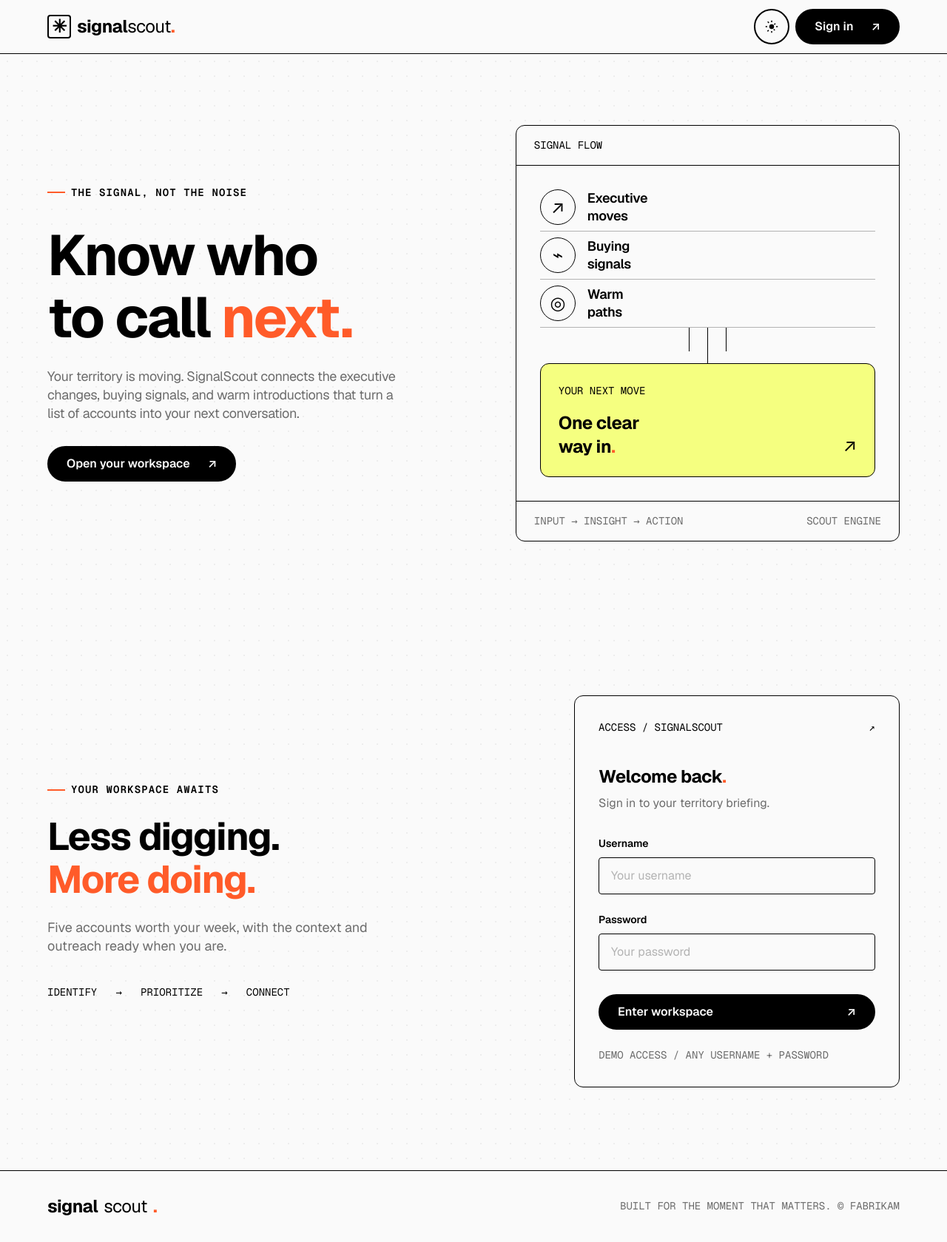
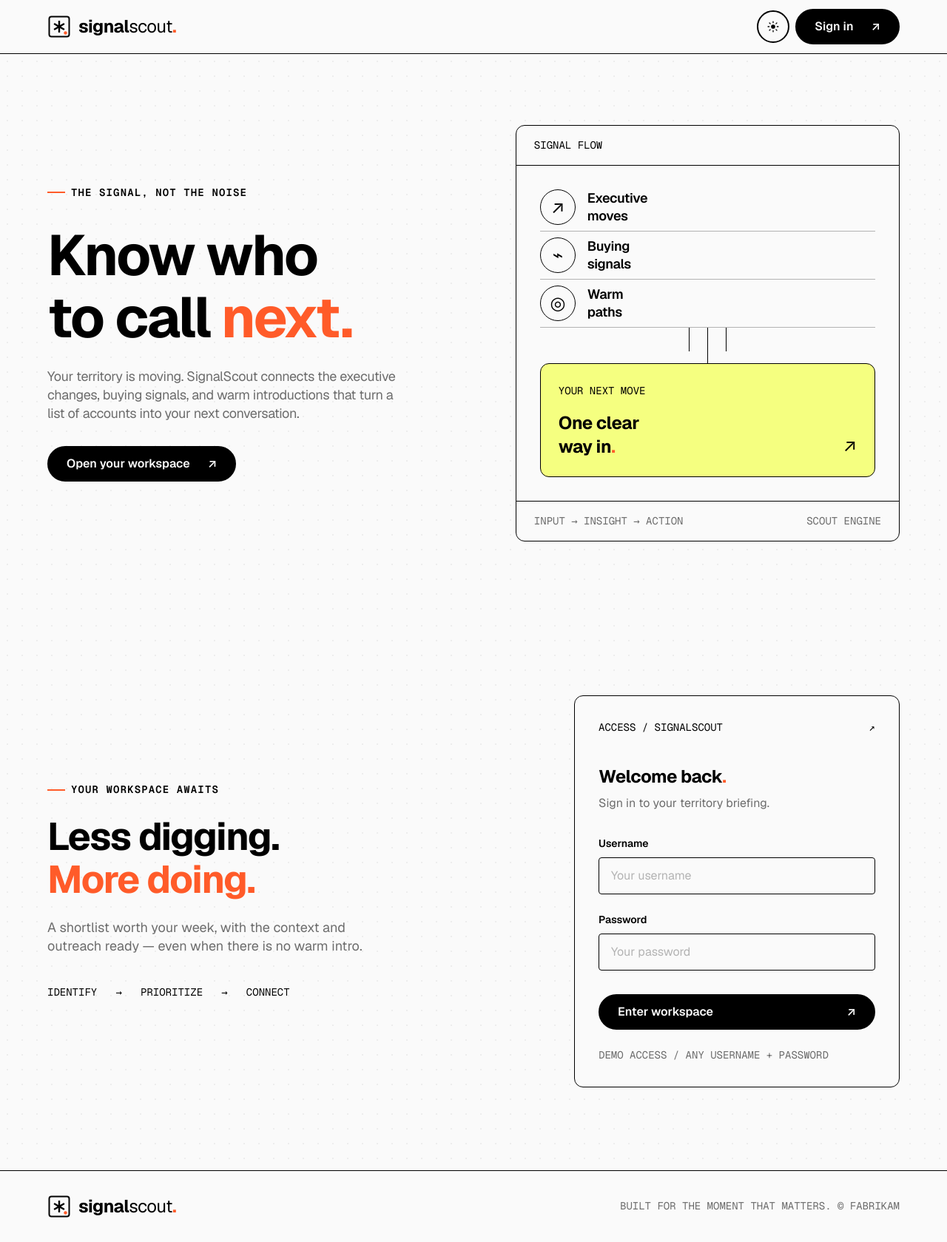
Before and after one commit to beefjuixe/SignalScout, a FastAPI app: page / in a window 1280 px wide. Shown: the whole page at 74% size. Run offline with FastAPI, Linux system fonts and the light colour scheme; some libraries are stand-ins or nearby versions.

Commit message:
Add a no-warm-path account, reset the shortlist to five, and make the brand mark and theme toggle consistent.
Co-authored-by: Cursor <cursoragent@cursor.com>

````diff
--- a/main.py
+++ b/main.py
@@ -139,52 +139,6 @@ If a 25-min architecture working session is useful, I'll keep it engineer-only.
             _trace("14:05:03.918", "draft_generation", "llm.compose_outreach", {"voice": "peer_pm"}, "OK — intro + technical variants"),
         ],
     },
-    "garchomp_defense": {
-        "id": "garchomp_defense",
-        "name": "Garchomp Defense",
-        "industry": "Aerospace & Defense",
-        "size": "8,600 employees · Public",
-        "badges": ["🛡️ CMMC Deadline", "OT/IT Convergence"],
-        "target_lead": {
-            "name": "Cillian Murphy",
-            "title": "CISO",
-            "tenure": "2.4 years in seat",
-            "previous_role": "Head of Cyber, North Atlantic Systems",
-            "focus_areas": ["CMMC L2 evidence", "OT segmentation", "National-cloud landing zone"],
-        },
-        "warm_path": {
-            "internal_contact": "Marcus Cole",
-            "internal_title": "Director, Public Sector Engineering",
-            "relationship_overlap": "Marcus and Cillian served on the same CMMC working group. Marcus can speak evidence packages, not product slogans.",
-            "score_label": "HIGH",
-            "score": 0.78,
-        },
-        "outreach": {
-            "intro_request": """Marcus — Garchomp's CMMC L2 date moved up a quarter. Cillian Murphy is still CISO.
-
-You two sat on the CMMC WG together (score 0.78). Could you offer a 30-min evidence-mapping session?
-
----
-Cillian — heard the L2 date compressed. We just closed a similar OT/IT evidence pack for a peer prime. Happy to share the control-to-artifact map if it saves your team a cycle.
-
-Marcus Cole
-Director, Public Sector Engineering · Fabrikam
----""",
-            "direct_technical": """Cillian — flagging the pulled-forward CMMC L2 milestone against Garchomp's OT/IT program.
-
-Fabrikam national-cloud landing zone + Defender for IoT can produce the evidence artifacts your assessor listed (network diagrams, privileged session logs, SBOM attestation). I can send a redacted sample pack from a peer prime.
-
-Technical review only — no commercial motion until you want it.
-— Fabrikam Commercial AE, Public Sector""",
-        },
-        "mcp_trace": [
-            _trace("14:08:44.100", "compliance_watch", "signals.regulatory", {"framework": "CMMC_L2"}, "OK — deadline pulled forward 1Q"),
-            _trace("14:08:44.322", "lead_enrichment", "graph.get_executive", {"account_id": "garchomp_defense"}, "OK — Cillian Murphy CISO"),
-            _trace("14:08:44.551", "warm_path_bridge", "graph.internal_overlap", {"lead": "cillian_murphy"}, "OK — Marcus Cole · score 0.78"),
-            _trace("14:08:44.803", "evidence_map", "compliance.control_pack", {"level": 2}, "OK — 17 artifacts mapped"),
-            _trace("14:08:45.044", "draft_generation", "llm.compose_outreach", {"voice": "public_sector"}, "OK — drafts staged"),
-        ],
-    },
     "umbreon_finance": {
         "id": "umbreon_finance",
         "name": "Umbreon Finance",
@@ -275,7 +229,65 @@ I can send a 1-pager on tenant isolation and break-glass for clinical apps — e
             _trace("14:14:02.703", "draft_generation", "llm.compose_outreach", {"voice": "partner_eng"}, "OK — drafts staged"),
         ],
     },
+    "metagross_industrial": {
+        "id": "metagross_industrial",
+        "name": "Metagross Industrial",
+        "industry": "Discrete Manufacturing",
+        "size": "4,100 employees · Pre-IPO",
+        "badges": ["🧊 No Warm Path", "Pre-IPO Diligence"],
+        "target_lead": {
+            "name": "Florence Pugh",
+            "title": "CISO",
+            "tenure": "19 days in seat",
+            "previous_role": "CISO at Klinklang Foundries",
+            "focus_areas": ["OT/IT segmentation", "IPO cyber diligence", "Plant-floor identity"],
+        },
+        "warm_path": {
+            "available": False,
+            "internal_contact": None,
+            "internal_title": None,
+            "relationship_overlap": (
+                "No Fabrikam employee has worked with Florence Pugh — not at Klinklang Foundries, "
+                "not on a shared working group, not as a co-author. Do not invent an intro. "
+                "The job now is an AE-owned cold motion: lead with the IPO diligence + OT split, "
+                "send a two-page control map, and keep the first meeting engineer-only."
+            ),
+            "score_label": "NONE",
+            "score": 0.0,
+        },
+        "outreach": {
+            "intro_request": "",
+            "direct_technical": """Florence — congratulations on the CISO seat at Metagross.
+
+Signal we're seeing: pre-IPO cyber diligence is in flight and OT/IT segmentation is on the board pack. There is no internal Fabrikam intro to you, so I am writing directly.
+
+I can send a two-page diligence map (plant-floor identity, privileged session evidence, SBOM attestation) against the questions bankers typically ask at this stage. Technical review only — no commercial motion until you want it.
+
+— Fabrikam Commercial AE, Manufacturing""",
+        },
+        "mcp_trace": [
+            _trace("14:17:28.040", "ipo_watch", "signals.regulatory", {"event": "pre_ipo_diligence"}, "OK — banker cyber questionnaire opened"),
+            _trace("14:17:28.261", "lead_enrichment", "graph.get_executive", {"account_id": "metagross_industrial", "role": "CISO"}, "OK — Florence Pugh · 19d tenure · prev Klinklang Foundries"),
+            _trace("14:17:28.508", "warm_path_bridge", "graph.internal_overlap", {"lead": "florence_pugh", "org": "fabrikam"}, "NONE — 0 employees with prior employment, co-authorship, or working-group overlap"),
+            _trace("14:17:28.741", "second_degree", "graph.mutual_scan", {"lead": "florence_pugh", "depth": 2}, "NONE — no mutual customers or partner engineers on last two roles"),
+            _trace("14:17:28.966", "draft_generation", "llm.compose_outreach", {"voice": "ae_cold_technical", "variants": 1}, "OK — direct_technical only (no forwardable intro)"),
+            _trace("14:17:29.188", "slack_ready", "webhook.preview", {"channel": "#ae-west-signals"}, "READY — cold-path briefing staged"),
+        ],
+    },
 }
+
+
+def has_warm_path(account: dict) -> bool:
+    warm = account.get("warm_path") or {}
+    if warm.get("available") is False:
+        return False
+    contact = (warm.get("internal_contact") or "").strip()
+    score = warm.get("score")
+    if not contact:
+        return False
+    if score is not None and score <= 0:
+        return False
+    return True
 
 
 def account_status(account: dict) -> dict:
@@ -284,6 +296,7 @@ def account_status(account: dict) -> dict:
     account.setdefault("crm_synced", False)
     account.setdefault("crm_synced_at", None)
     account.setdefault("crm_system", None)
+    account["has_warm_path"] = has_warm_path(account)
     return account
 
 
@@ -299,6 +312,7 @@ def account_summary(account: dict) -> dict:
         "target_lead": {"name": lead["name"], "title": lead["title"]},
         "claimed_by": status.get("claimed_by"),
         "crm_synced": status.get("crm_synced", False),
+        "has_warm_path": status.get("has_warm_path", True),
     }
 
 
@@ -376,28 +390,48 @@ def answer_question(account: dict | None, question: str) -> str:
     warm = account["warm_path"]
     badges = ", ".join(account["badges"])
     name = account["name"]
+    warm_available = has_warm_path(account)
 
     if any(word in q for word in ("priorit", "why", "signal", "this week", "badge")):
+        extra = ""
+        if not warm_available:
+            extra = " There is no internal intro — the account is still a priority because the buying signal is live."
         return (
             f"{name} is on this week's shortlist because of {badges}. "
             f"The buying motion sits with {lead['name']}, {lead['title']} ({lead['tenure']}). "
-            f"Previously: {lead['previous_role']}."
+            f"Previously: {lead['previous_role']}.{extra}"
+        )
+    if any(word in q for word in ("send", "outreach", "draft", "email", "first", "message", "slack", "instead", "cold")):
+        if not warm_available:
+            return (
+                f"Do not wait for an intro. Send the direct technical first-touch to {lead['name']} yourself. "
+                f"Lead with the live signal, attach a two-page map on {', '.join(lead['focus_areas'])}, "
+                f"and keep the first meeting engineer-only."
+            )
+        return (
+            f"Start with the forwardable intro — have {warm['internal_contact']} open the door to {lead['name']}. "
+            f"If you need a direct motion, use the technical outreach draft in the briefing. "
+            f"Focus areas: {', '.join(lead['focus_areas'])}."
         )
     if any(word in q for word in ("warm", "intro", "relationship", "path", "connect", "internal")):
+        if not warm_available:
+            return (
+                f"There is no warm path into {name}. Graph scan found 0 Fabrikam employees who worked with "
+                f"{lead['name']} (previously {lead['previous_role']}), on a working group, or as a co-author. "
+                f"{warm['relationship_overlap']}"
+            )
         score = f"{warm['score_label']} ({warm['score']:.2f})"
         return (
             f"The warm path is {warm['internal_contact']}, {warm['internal_title']}. "
             f"Relationship score: {score}. {warm['relationship_overlap']}"
         )
-    if any(word in q for word in ("send", "outreach", "draft", "email", "first", "message", "slack")):
-        return (
-            f"Start with the forwardable intro — have {warm['internal_contact']} open the door to {lead['name']}. "
-            f"If you need a direct motion, use the technical outreach draft in the briefing. "
-            f"Focus areas: {', '.join(lead['focus_areas'])}."
-        )
+    if warm_available:
+        warm_line = f"Warm path: {warm['internal_contact']} ({warm['score_label']})."
+    else:
+        warm_line = "Warm path: none — send the cold technical draft."
     return (
         f"{name} / {lead['name']}, {lead['title']}. Tenure: {lead['tenure']}. "
-        f"Warm path: {warm['internal_contact']} ({warm['score_label']}). "
+        f"{warm_line} "
         f"Ask about the priority, the warm path, or what to send first for a sharper brief."
     )
 
@@ -414,15 +448,27 @@ def slack_briefing_payload(account: dict, base_url: str) -> dict:
     lead = account["target_lead"]
     warm = account["warm_path"]
     badges = ", ".join(account["badges"])
-    intro = account["outreach"]["intro_request"].strip()
-    if len(intro) > 700:
-        intro = intro[:700].rstrip() + "…"
+    warm_available = has_warm_path(account)
+    draft_key = "intro_request" if warm_available else "direct_technical"
+    draft_label = "Forwardable intro" if warm_available else "Cold technical first-touch"
+    draft = (account["outreach"].get(draft_key) or "").strip()
+    if len(draft) > 700:
+        draft = draft[:700].rstrip() + "…"
     status = account_status(account)
     claim_line = f"Claimed by {status['claimed_by']}" if status.get("claimed_by") else "Unclaimed"
     crm_line = f"Synced to {status.get('crm_system') or CRM_SYSTEM}" if status.get("crm_synced") else "Not in CRM"
+    if warm_available:
+        warm_field = (
+            f"*Warm path*\n{warm['internal_contact']} — {warm['internal_title']}"
+            f" ({warm['score_label']} {warm['score']:.2f})"
+        )
+        warm_summary = f"Warm path: {warm['internal_contact']} ({warm['score_label']})."
+    else:
+        warm_field = "*Warm path*\nNone — 0 internal overlaps"
+        warm_summary = "Warm path: none. Cold technical first-touch staged."
     text = (
         f"SignalScout briefing: {account['name']} — {lead['name']}, {lead['title']}. "
-        f"Warm path: {warm['internal_contact']} ({warm['score_label']})."
+        f"{warm_summary}"
     )
     return {
         "text": text,
@@ -437,20 +483,14 @@ def slack_briefing_payload(account: dict, base_url: str) -> dict:
                     {"type": "mrkdwn", "text": f"*Lead*\n{lead['name']} — {lead['title']}"},
                     {"type": "mrkdwn", "text": f"*Tenure*\n{lead['tenure']}"},
                     {"type": "mrkdwn", "text": f"*Signals*\n{badges}"},
-                    {
-                        "type": "mrkdwn",
-                        "text": (
-                            f"*Warm path*\n{warm['internal_contact']} — {warm['internal_title']}"
-                            f" ({warm['score_label']} {warm['score']:.2f})"
-                        ),
-                    },
+                    {"type": "mrkdwn", "text": warm_field},
                     {"type": "mrkdwn", "text": f"*Ownership*\n{claim_line}"},
                     {"type": "mrkdwn", "text": f"*CRM*\n{crm_line}"},
                 ],
             },
             {"type": "section", "text": {"type": "mrkdwn", "text": f"*Context*\n{warm['relationship_overlap']}"}},
             {"type": "divider"},
-            {"type": "section", "text": {"type": "mrkdwn", "text": f"*Forwardable intro*\n```{intro}```"}},
+            {"type": "section", "text": {"type": "mrkdwn", "text": f"*{draft_label}*\n```{draft}```"}},
             slack_action_buttons(account["id"], base_url),
             {
                 "type": "context",
--- /dev/null
+++ b/templates/brand.html
@@ -0,0 +1,15 @@
+<a class="brand" href="{{ brand_href }}" aria-label="SignalScout">
+  <span class="brand-mark" aria-hidden="true">
+    <svg viewBox="0 0 32 32" focusable="false">
+      <rect class="mark-fill" width="32" height="32" rx="4" />
+      <rect class="mark-stroke" x="2.5" y="2.5" width="27" height="27" rx="3" />
+      <g class="mark-asterisk" transform="translate(16 16)">
+        <rect x="-1.2" y="-8" width="2.4" height="16" rx="0.5" />
+        <rect x="-1.2" y="-8" width="2.4" height="16" rx="0.5" transform="rotate(60)" />
+        <rect x="-1.2" y="-8" width="2.4" height="16" rx="0.5" transform="rotate(120)" />
+      </g>
+      <circle class="mark-dot" cx="24.5" cy="24.5" r="2.25" />
+    </svg>
+  </span>
+  <span class="brand-wordmark">signal<span class="brand-light">scout</span><span class="brand-period">.</span></span>
+</a>
--- a/templates/index.html
+++ b/templates/index.html
@@ -14,7 +14,8 @@
   <body>
     <header class="site-header">
       <nav class="wrap nav" aria-label="Main navigation">
-        <a class="brand" href="/" aria-label="SignalScout home"><span class="brand-icon" aria-hidden="true">✳</span><span>signal<span class="brand-light">scout</span><span class="brand-period">.</span></span></a>
+        {% set brand_href = "/" %}
+        {% include "brand.html" %}
         <div class="nav-right">
           {% include "theme-toggle.html" %}
           <a class="button button-primary" href="#login">Sign in <span aria-hidden="true">↗</span></a>
@@ -50,7 +51,7 @@
           <div class="login-intro">
             <p class="eyebrow"><span class="eyebrow-line"></span> YOUR WORKSPACE AWAITS</p>
             <h2>Less digging.<br /><span class="accent-text">More doing.</span></h2>
-            <p>Five accounts worth your week, with the context and outreach ready when you are.</p>
+            <p>A shortlist worth your week, with the context and outreach ready — even when there is no warm intro.</p>
             <div class="login-note mono">IDENTIFY &nbsp; → &nbsp; PRIORITIZE &nbsp; → &nbsp; CONNECT</div>
           </div>
           <div class="login-card">
@@ -69,7 +70,7 @@
         </div>
       </section>
     </main>
-    <footer class="footer"><div class="wrap footer-inner"><span class="brand">signal<span class="brand-light">scout</span><span class="brand-period">.</span></span><span class="mono">BUILT FOR THE MOMENT THAT MATTERS. © FABRIKAM</span></div></footer>
+    <footer class="footer"><div class="wrap footer-inner">{% set brand_href = "/" %}{% include "brand.html" %}<span class="mono">BUILT FOR THE MOMENT THAT MATTERS. © FABRIKAM</span></div></footer>
     <script>
       document.getElementById("login-form").addEventListener("submit", (event) => {
         event.preventDefault();
--- a/templates/slack-action.html
+++ b/templates/slack-action.html
@@ -14,7 +14,8 @@
   <body class="grid-paper">
     <header class="site-header">
       <nav class="wrap nav" aria-label="Main navigation">
-        <a class="brand" href="/dashboard"><span class="brand-icon" aria-hidden="true">✳</span><span>signal<span class="brand-light">scout</span><span class="brand-period">.</span></span></a>
+        {% set brand_href = "/dashboard" %}
+        {% include "brand.html" %}
         <div class="nav-right">{% include "theme-toggle.html" %}</div>
       </nav>
     </header>
--- a/templates/styles.html
+++ b/templates/styles.html
@@ -34,10 +34,16 @@
   .grid-paper { background-color: var(--paper); background-image: radial-gradient(circle, color-mix(in srgb, var(--black) 5%, transparent) 1px, transparent 1px); background-size: 20px 20px; }
   .site-header { border-bottom: 1px solid var(--black); background: var(--paper); }
   .nav { min-height: 72px; display: flex; align-items: center; justify-content: space-between; gap: 24px; }
-  .brand { display: inline-flex; align-items: center; gap: 8px; font-size: 24px; font-weight: 700; letter-spacing: -0.02em; line-height: 1.1; white-space: nowrap; }
+  .brand { display: inline-flex; align-items: center; gap: 10px; font-size: 24px; font-weight: 700; letter-spacing: -0.02em; line-height: 1; white-space: nowrap; color: var(--black); }
+  .brand-wordmark { display: inline-flex; align-items: baseline; line-height: 1; }
   .brand-light { font-weight: 400; }
   .brand-period { color: var(--orange); }
-  .brand-icon { display: inline-grid; place-items: center; width: 32px; height: 32px; border: 2px solid var(--black); border-radius: 4px; font-size: 24px; line-height: 1; }
+  .brand-mark { display: block; width: 32px; height: 32px; flex: none; }
+  .brand-mark svg { display: block; width: 32px; height: 32px; }
+  .brand-mark .mark-fill { fill: var(--paper); }
+  .brand-mark .mark-stroke { fill: none; stroke: var(--black); stroke-width: 2; }
+  .brand-mark .mark-asterisk { fill: var(--black); }
+  .brand-mark .mark-dot { fill: var(--orange); }
   .nav-right { display: flex; align-items: center; gap: 8px; }
   .schedule-mark { display: block; width: 20px; height: 20px; flex: none; fill: none; stroke: currentColor; stroke-width: 1.7; stroke-linecap: round; stroke-linejoin: round; }
   .send-now { gap: 12px; min-height: 40px; padding: 8px 16px; font-size: 14px; }
@@ -79,12 +85,12 @@
   .button-outline { background: var(--paper); color: var(--black); }
   .button-outline:hover { background: var(--highlight); color: #000000; transform: translate(-2px, -2px); }
   .button:disabled { background: var(--ash); border-color: var(--ash); color: var(--graphite); cursor: not-allowed; transform: none; }
-  .button.theme-toggle { width: 48px; min-width: 48px; padding: 0; justify-content: center; align-items: center; gap: 0; }
-  .theme-toggle svg { width: 18px; height: 18px; flex: none; }
-  .theme-toggle svg.icon-sun { display: block; }
-  .theme-toggle svg.icon-moon { display: none; }
-  html[data-theme="dark"] .theme-toggle svg.icon-sun { display: none; }
-  html[data-theme="dark"] .theme-toggle svg.icon-moon { display: block; }
+  .theme-toggle { appearance: none; -webkit-appearance: none; position: relative; display: inline-flex; width: 44px; min-width: 44px; height: 44px; min-height: 44px; padding: 0; align-items: center; justify-content: center; border: 2px solid var(--black); border-radius: 9999px; background: var(--paper); color: var(--black); transition: background-color .15s, color .15s; }
+  .theme-toggle:hover { background: var(--highlight); color: #000000; }
+  .theme-toggle svg { position: absolute; top: 50%; left: 50%; width: 18px; height: 18px; margin: 0; transform: translate(-50%, -50%); overflow: visible; }
+  .theme-toggle .icon-moon { display: none; }
+  html[data-theme="dark"] .theme-toggle .icon-sun { display: none; }
+  html[data-theme="dark"] .theme-toggle .icon-moon { display: block; }
   :focus-visible { outline: 2px solid var(--black); outline-offset: 4px; }
   .eyebrow { display: flex; align-items: center; gap: 8px; font-size: 14px; font-weight: 600; letter-spacing: .08em; }
   .eyebrow-line { display: inline-block; width: 24px; height: 2px; background: var(--orange); }
@@ -139,6 +145,7 @@
   .login-help { margin-top: 24px; font-size: 14px; color: var(--steel); }
   .footer { border-top: 1px solid var(--black); }
   .footer-inner { min-height: 96px; display: flex; align-items: center; justify-content: space-between; gap: 24px; }
+  .footer-inner .brand { font-size: 24px; }
   .footer-inner > .mono { font-size: 14px; color: var(--steel); }
 
   .dashboard-hero { padding: 48px 0 40px; }
@@ -187,6 +194,7 @@
   .signal-summary { margin-top: 24px; }
   .section { margin-top: 40px; }
   .bridge { padding-top: 24px; border-top: 1px solid var(--ash); }
+  .bridge.is-cold .bridge-name { color: var(--steel); }
   .bridge-contact { margin-top: 16px; display: flex; flex-wrap: wrap; align-items: center; gap: 8px 16px; font-size: 18px; line-height: 1.4; font-weight: 600; letter-spacing: -.02em; }
   .bridge-role { margin-top: 8px; color: var(--steel); font-size: 16px; line-height: 1.5; }
   .bridge-overlap { margin-top: 16px; line-height: 1.5; }
--- a/templates/theme-script.html
+++ b/templates/theme-script.html
@@ -13,10 +13,6 @@
         var dark = theme === "dark";
         btn.setAttribute("aria-pressed", String(dark));
         btn.setAttribute("aria-label", dark ? "Switch to light mode" : "Switch to dark mode");
-        var sun = btn.querySelector(".icon-sun");
-        var moon = btn.querySelector(".icon-moon");
-        if (sun) sun.toggleAttribute("hidden", dark);
-        if (moon) moon.toggleAttribute("hidden", !dark);
       });
     }
     applyTheme(currentTheme());
--- a/templates/theme-toggle.html
+++ b/templates/theme-toggle.html
@@ -1,9 +1,9 @@
-<button type="button" class="button button-outline theme-toggle" data-theme-toggle aria-label="Switch to dark mode" aria-pressed="false">
-  <svg class="icon-sun" viewBox="0 0 24 24" aria-hidden="true">
-    <circle cx="12" cy="12" r="4.25" fill="currentColor"/>
-    <path fill="currentColor" d="M11 1h2v3h-2zm0 19h2v3h-2zM1 11h3v2H1zm19 0h3v2h-3zM4.2 3.8l1.4-1.4 2.1 2.1-1.4 1.4zm12.1 12.1 2.1 2.1-1.4 1.4-2.1-2.1zM3.8 19.8l1.4 1.4 2.1-2.1-1.4-1.4zm12.1-12.1 2.1-2.1 1.4 1.4-2.1 2.1z"/>
+<button type="button" class="theme-toggle" data-theme-toggle aria-label="Switch to dark mode" aria-pressed="false">
+  <svg class="icon-sun" viewBox="0 0 24 24" aria-hidden="true" focusable="false">
+    <circle cx="12" cy="12" r="3.75" fill="currentColor" />
+    <path fill="none" stroke="currentColor" stroke-width="1.75" stroke-linecap="round" d="M12 2.75v2.1M12 19.15v2.1M2.75 12h2.1M19.15 12h2.1M5.4 5.4l1.48 1.48M17.12 17.12l1.48 1.48M5.4 18.6l1.48-1.48M17.12 6.88l1.48-1.48" />
   </svg>
-  <svg class="icon-moon" viewBox="0 0 24 24" aria-hidden="true">
-    <path fill="currentColor" d="M21 14.3A9 9 0 1 1 9.7 3 7 7 0 0 0 21 14.3z"/>
+  <svg class="icon-moon" viewBox="0 0 24 24" aria-hidden="true" focusable="false">
+    <path fill="currentColor" d="M16.6 14.2A6.5 6.5 0 1 1 9.8 7.4 5.2 5.2 0 0 0 16.6 14.2Z" />
   </svg>
 </button>
````
Also changed, not shown: templates/dashboard.html (+38 -11 lines).
